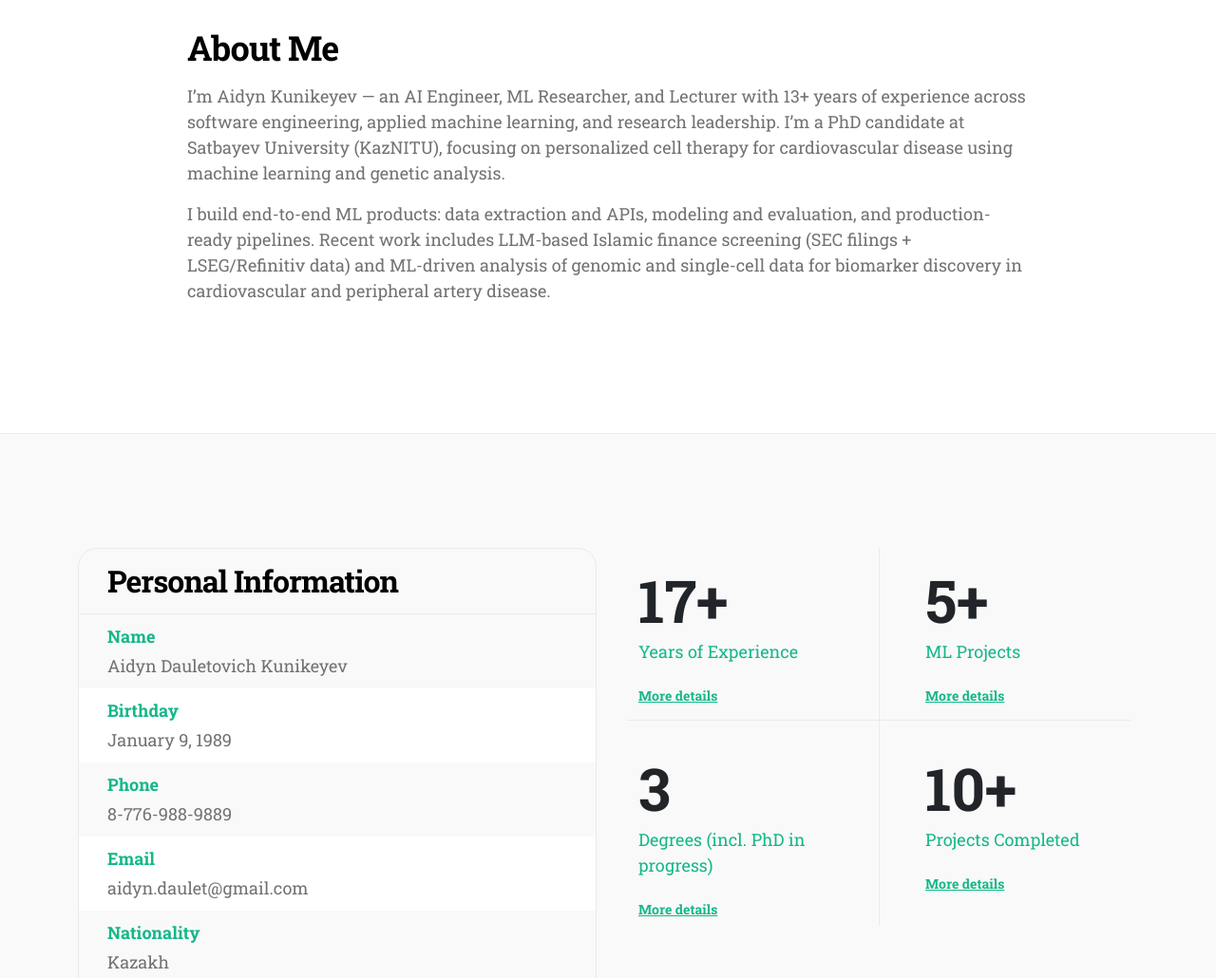
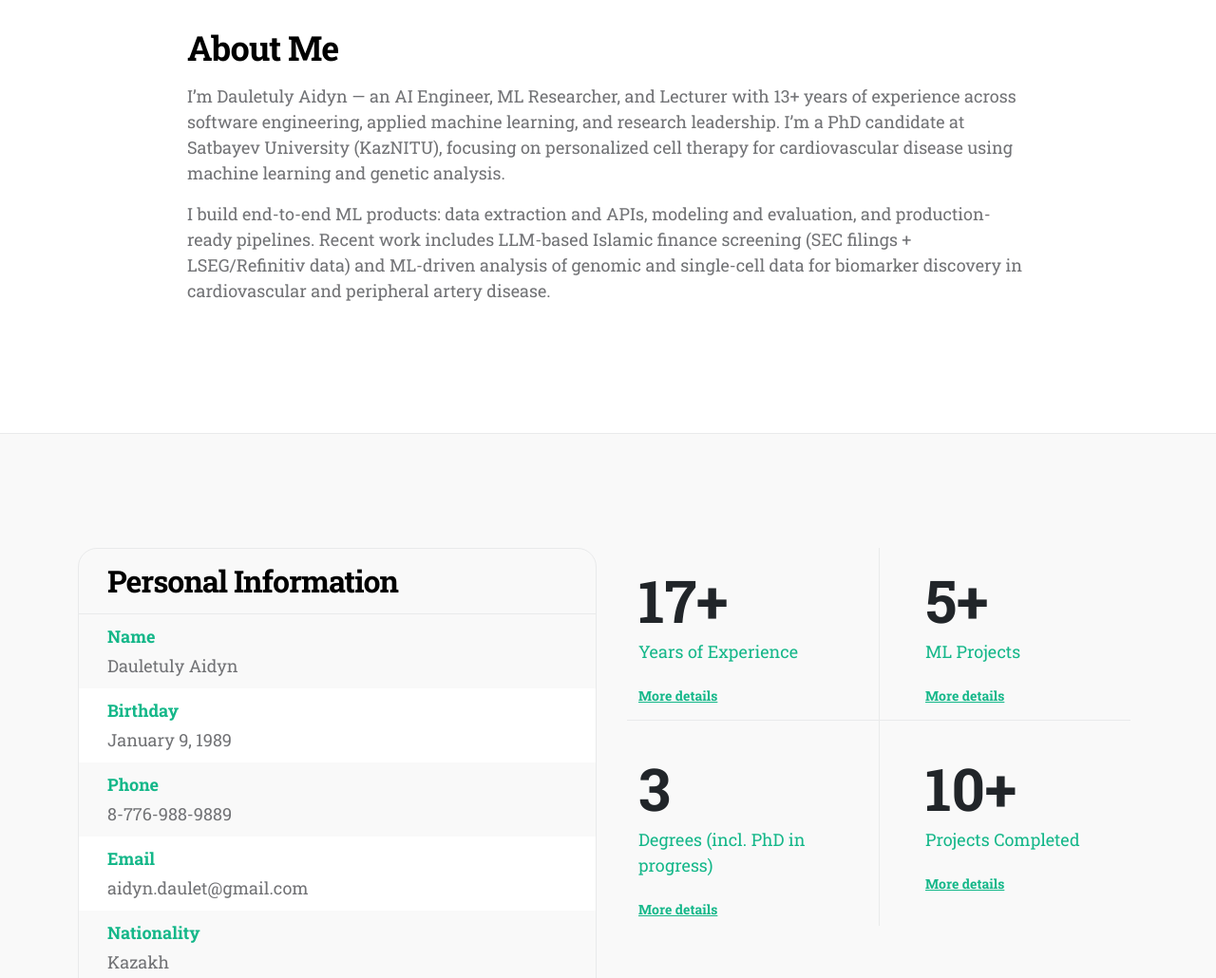
Before and after one commit to dauletulyaidyn/cv-profile, a plain HTML site: page index.html in a window 1280 px wide. Shown: the part 1397-2427 px from the top of the page at 95% size. Drawn offline with Linux system fonts and the light colour scheme.

Commit message:
Update name in HTML

```diff
--- a/index.html
+++ b/index.html
@@ -4,10 +4,10 @@
         <meta charset="utf-8">
         <meta name="viewport" content="width=device-width, initial-scale=1">
 
-        <meta name="description" content="Portfolio of Aidyn Kunikeyev — AI Engineer, ML Researcher, and Lecturer. PhD candidate at Satbayev University (KazNITU). Focus: LLM applications, machine learning, and bioinformatics.">
-        <meta name="author" content="Aidyn Kunikeyev">
+        <meta name="description" content="Portfolio of Dauletuly Aidyn — AI Engineer, ML Researcher, and Lecturer. PhD candidate at Satbayev University (KazNITU). Focus: LLM applications, machine learning, and bioinformatics.">
+        <meta name="author" content="Dauletuly Aidyn">
 
-        <title>Aidyn Kunikeyev - AI Engineer | ML Researcher | Lecturer</title>
+        <title>Dauletuly Aidyn - AI Engineer | ML Researcher | Lecturer</title>
 
         <!-- CSS FILES -->
         <link rel="preconnect" href="https://fonts.googleapis.com">
@@ -93,9 +93,9 @@
                         <div class="col-lg-7 col-12">
                             <div class="hero-text">
                                 <div class="hero-title-wrap d-flex align-items-center mb-4">
-                                    <img src="images/aidyn-avatar.jpg" class="avatar-image avatar-image-large img-fluid" alt="Kunikeyev Aidyn avatar">
+                                    <img src="images/aidyn-avatar.jpg" class="avatar-image avatar-image-large img-fluid" alt="Dauletuly Aidyn avatar">
 
-                                    <h1 class="hero-title ms-3 mb-0" data-en="My name is Kunikeyev Aidyn" data-ru="Меня зовут Айдын Куникеев" data-kk="Менің атым Куникеев Айдын">My name is Kunikeyev Aidyn</h1>
+                                    <h1 class="hero-title ms-3 mb-0" data-en="My name is Dauletuly Aidyn" data-ru="Меня зовут Дәулетұлы Айдын" data-kk="Менің атым Дәулетұлы Айдын">My name is Dauletuly Aidyn</h1>
                                 </div>
 
                                 <div class="hero-skills-wrap" aria-label="Key skills">
@@ -141,7 +141,7 @@
                         <div class="col-lg-10 col-12 mx-auto">
                             <div class="about-thumb">
                                 <div class="text-center mb-4">
-                                    <img src="images/aidyn-avatar.jpg" class="about-image img-fluid" alt="Kunikeyev Aidyn">
+                                    <img src="images/aidyn-avatar.jpg" class="about-image img-fluid" alt="Dauletuly Aidyn">
                                 </div>
 
                                 <div class="section-title-wrap d-flex justify-content-center align-items-center mb-4">
@@ -150,10 +150,10 @@
 
                                 <h3 class="pt-2 mb-3" data-en="About Me" data-ru="Обо мне" data-kk="Мен туралы">About Me</h3>
 
-                                <p data-en="I’m Aidyn Kunikeyev — an AI Engineer, ML Researcher, and Lecturer with 13+ years of experience across software engineering, applied machine learning, and research leadership. I’m a PhD candidate at Satbayev University (KazNITU), focusing on personalized cell therapy for cardiovascular disease using machine learning and genetic analysis."
-                                    data-ru="Я Айдын Куникеев — AI инженер, ML исследователь и преподаватель с опытом 13+ лет в разработке, прикладном машинном обучении и управлении исследованиями. Я являюсь PhD кандидатом Сатбаев Университета (КазНИТУ) и занимаюсь персонализированной клеточной терапией сердечно‑сосудистых заболеваний на основе машинного обучения и генетического анализа."
-                                    data-kk="Мен Айдын Күнікеев — AI инженер, ML зерттеуші және оқытушымын. Satbayev University (KazNITU) университетінде PhD кандидаты ретінде машиналық оқыту және генетикалық талдау негізінде жүрек‑қантамыр ауруларына арналған жекелендірілген жасушалық терапия тақырыбымен айналысамын.">
-                                    I’m Aidyn Kunikeyev — an AI Engineer, ML Researcher, and Lecturer with 13+ years of experience across software engineering, applied machine learning, and research leadership. I’m a PhD candidate at Satbayev University (KazNITU), focusing on personalized cell therapy for cardiovascular disease using machine learning and genetic analysis.
+                                <p data-en="I’m Dauletuly Aidyn — an AI Engineer, ML Researcher, and Lecturer with 13+ years of experience across software engineering, applied machine learning, and research leadership. I’m a PhD candidate at Satbayev University (KazNITU), focusing on personalized cell therapy for cardiovascular disease using machine learning and genetic analysis."
+                                    data-ru="Я Дәулетұлы Айдын — AI инженер, ML исследователь и преподаватель с опытом 13+ лет в разработке, прикладном машинном обучении и управлении исследованиями. Я являюсь PhD кандидатом Сатбаев Университета (КазНИТУ) и занимаюсь персонализированной клеточной терапией сердечно‑сосудистых заболеваний на основе машинного обучения и генетического анализа."
+                                    data-kk="Мен Дәулетұлы Айдын — AI инженер, ML зерттеуші және оқытушымын. Satbayev University (KazNITU) университетінде PhD кандидаты ретінде машиналық оқыту және генетикалық талдау негізінде жүрек‑қантамыр ауруларына арналған жекелендірілген жасушалық терапия тақырыбымен айналысамын.">
+                                    I’m Dauletuly Aidyn — an AI Engineer, ML Researcher, and Lecturer with 13+ years of experience across software engineering, applied machine learning, and research leadership. I’m a PhD candidate at Satbayev University (KazNITU), focusing on personalized cell therapy for cardiovascular disease using machine learning and genetic analysis.
                                 </p>
 
                                 <p data-en="I build end-to-end ML products: data extraction and APIs, modeling and evaluation, and production-ready pipelines. Recent work includes LLM-based Islamic finance screening (SEC filings + LSEG/Refinitiv data) and ML-driven analysis of genomic and single-cell data for biomarker discovery in cardiovascular and peripheral artery disease."
@@ -178,7 +178,7 @@
                                 <div class="profile-body profile-body-single">
                                     <p>
                                         <span class="profile-small-title" data-en="Name" data-ru="Имя" data-kk="Аты">Name</span>
-                                        <span>Aidyn Dauletovich Kunikeyev</span>
+                                        <span>Dauletuly Aidyn</span>
                                     </p>
 
                                     <p>
@@ -762,7 +762,7 @@
                     <div class="col-lg-12 col-12">
                         <div class="copyright-text-wrap">
                             <p class="mb-0">
-                                <span class="copyright-text" data-en="Copyright © Aidyn Kunikeyev" data-ru="© Айдын Куникеев" data-kk="© Айдын Күнікеев">Copyright © Aidyn Kunikeyev</span>
+                                <span class="copyright-text" data-en="Copyright © Dauletuly Aidyn" data-ru="© Дәулетұлы Айдын" data-kk="© Дәулетұлы Айдын">Copyright © Dauletuly Aidyn</span>
                                 <span data-en="All rights reserved." data-ru="Все права защищены." data-kk="Барлық құқықтар қорғалған.">All rights reserved.</span>
                                 <span class="ms-2"><span data-en="Designed by" data-ru="Дизайн" data-kk="Дизайн">Designed by</span> <a href="https://templatemo.com/" target="_blank" rel="noopener">TemplateMo</a></span>
                             </p>
```
Also changed, not shown: education.html (+3 -3 lines), experience.html (+3 -3 lines), ml-models.html (+3 -3 lines), projects.html (+3 -3 lines).
